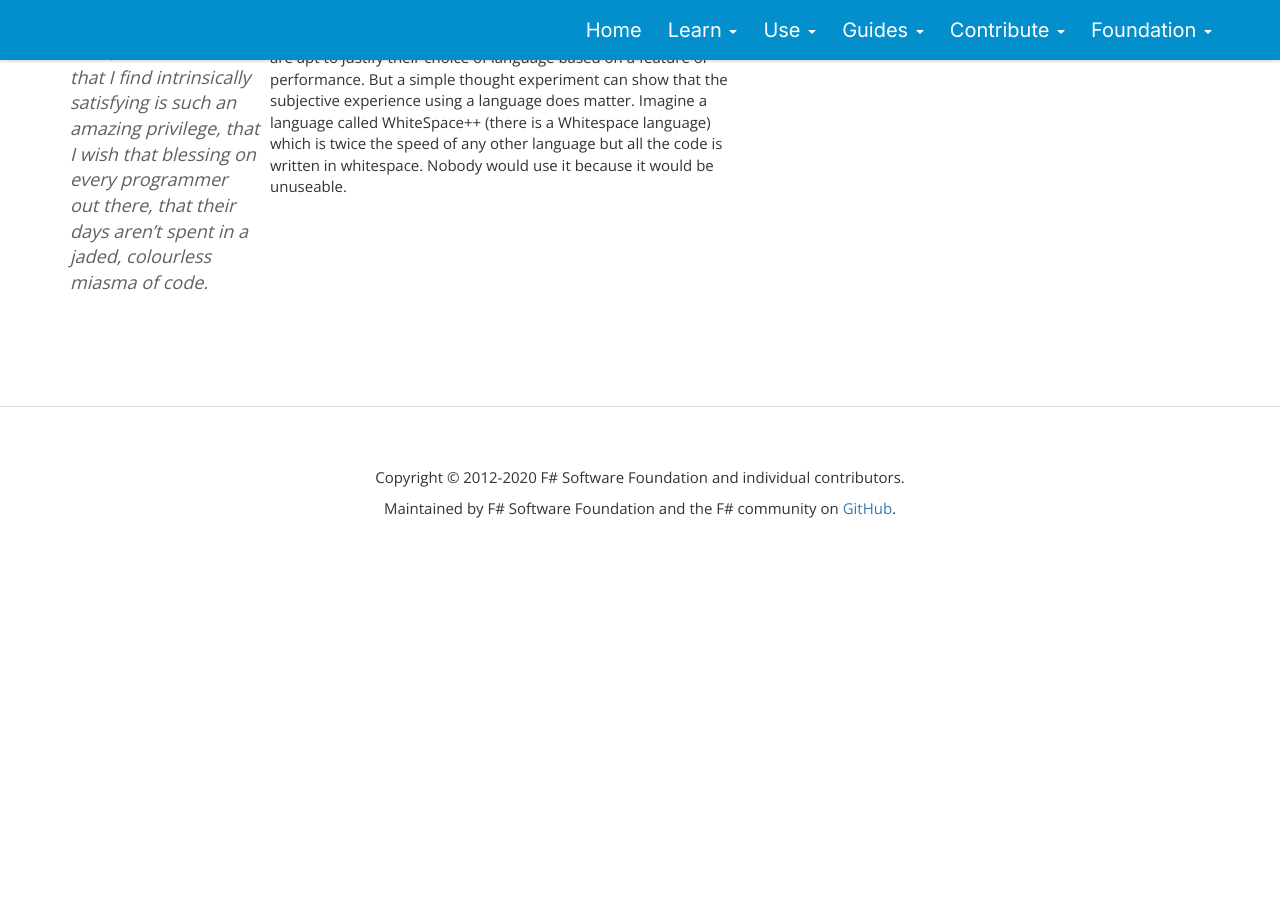
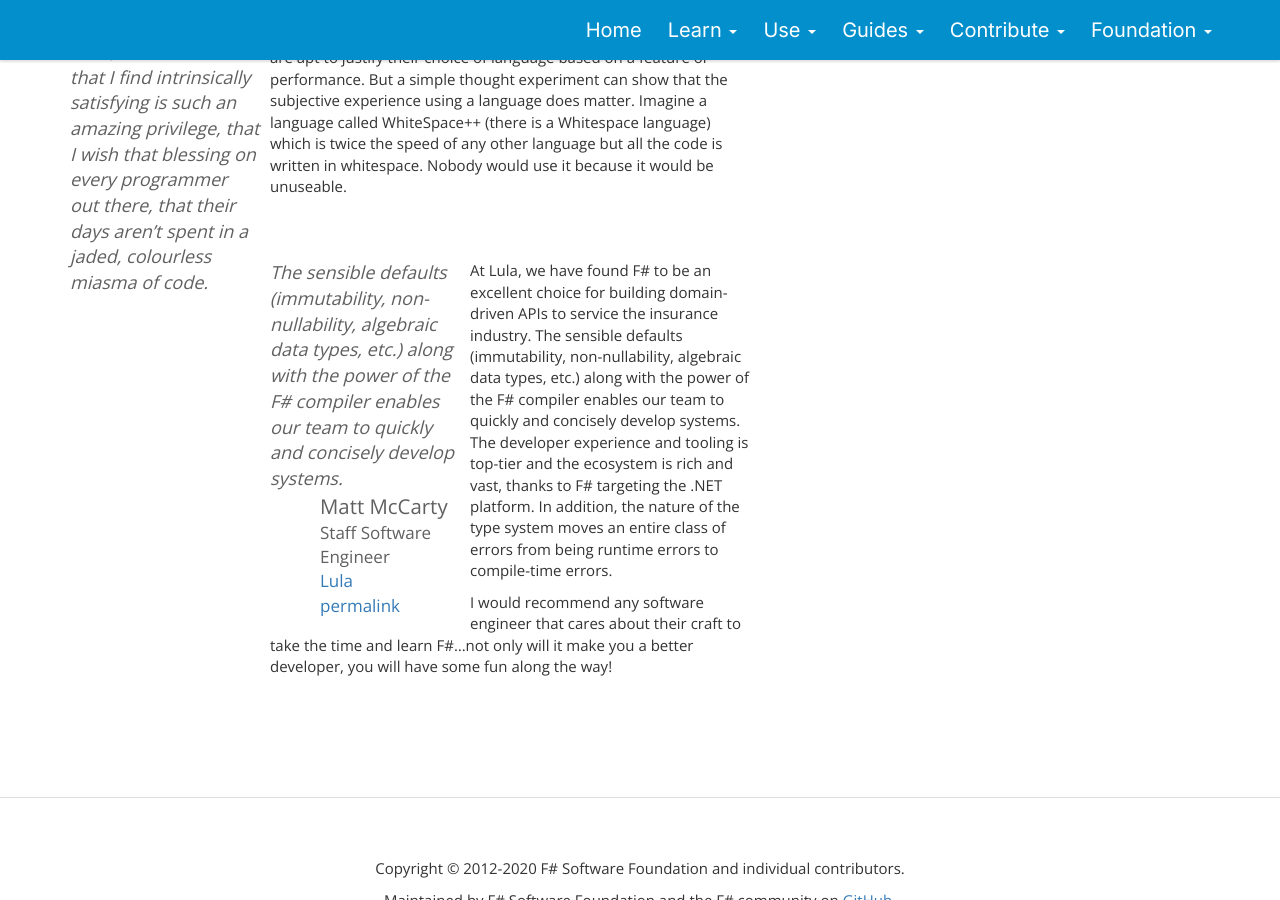
Before and after one commit to fsharp/fsharp.org, a Jekyll site: the page built from testimonials/index.md, in a window 1280 px wide and 900 px high, scrolled down 28368 px. Built offline with Jekyll 4.4.1, drawn with Linux system fonts in a browser that asks for light colours; nearby versions of some CDN libraries; before the commit the page ends 28964 px from its top, so only the background shows below that.

Commit message:
Add Lula testimonial

```diff
--- a/testimonials/index.md
+++ b/testimonials/index.md
@@ -1556,3 +1556,19 @@ Type Providers have let us add support for a lot of data formats (Government for
 2. [permalink](#sashan-govender)
 
 Ever noticed how excited some engineers get when talking about their favourite language? It’s because there is a neural pathway in their brains linking the emotional parts of their brain with the technology. This property of a language is overlooked and engineers are apt to justify their choice of language based on a feature or performance. But a simple thought experiment can show that the subjective experience using a language does matter. Imagine a language called WhiteSpace++ (there is a Whitespace language) which is twice the speed of any other language but all the code is written in whitespace. Nobody would use it because it would be unuseable.
+
+<a id="lula" class="testimonial-anchor"> &nbsp; </a>
+---
+
+> The sensible defaults (immutability, non-nullability, algebraic data types, etc.) along with the power of the F# compiler enables our team to quickly and concisely develop systems.
+>
+1. **Matt McCarty**
+2. Staff Software Engineer
+3. [Lula](https://www.lula.is/)
+4. [permalink](#lula)
+
+At Lula, we have found F# to be an excellent choice for building domain-driven APIs to service the insurance industry. The sensible defaults (immutability, non-nullability, algebraic data types, etc.) along with the power of the F# compiler enables our team to quickly and concisely develop systems. The developer experience and tooling is top-tier and the ecosystem is rich and vast, thanks to F# targeting the .NET platform. In addition, the nature of the type system moves an entire class of errors from being runtime errors to compile-time errors.
+
+I would recommend any software engineer that cares about their craft to take the time and learn F#...not only will it make you a better developer, you will have some fun along the way!
+
+<div class="keywords">API, domain modeling, insurance</div>
```
